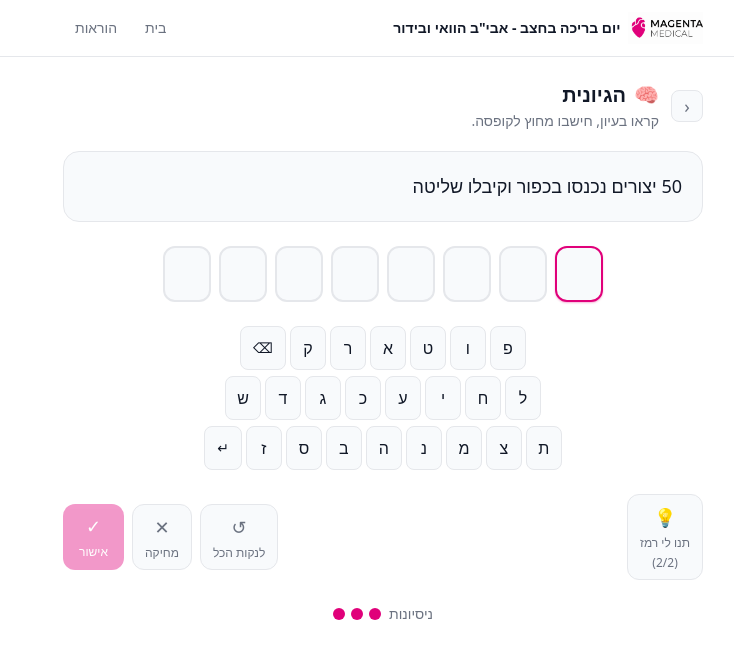
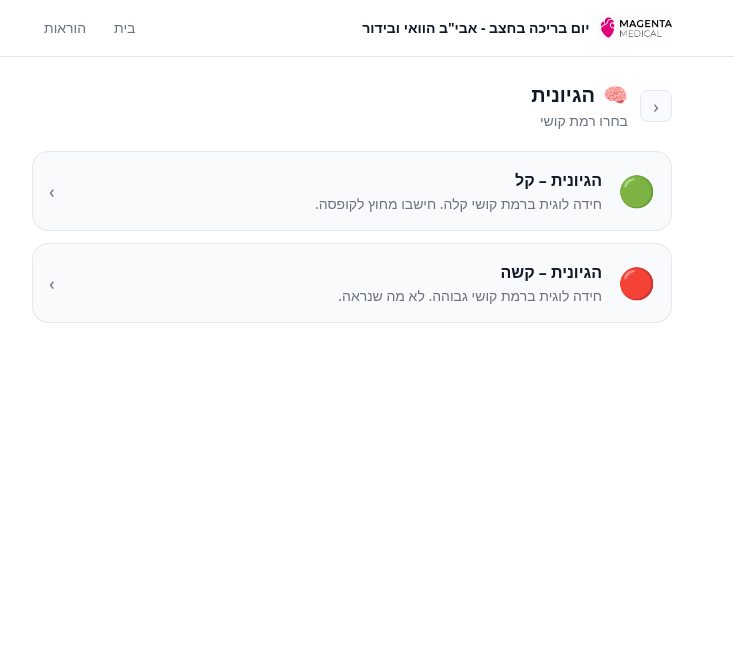
Before and after one commit to oribarlanda/Magentas-Games, a Next.js app: page /logic in a window 1280 px wide. Shown: the top 658 px of the page, without its empty margins (464-1198 px from the left). Built offline with nearby package versions, Linux system fonts and the light colour scheme.

Commit message:
Update page.tsx

```diff
--- a/src/app/logic/page.tsx
+++ b/src/app/logic/page.tsx
@@ -1,11 +1,34 @@
-import logicData from "../../../data/logic.json";
-import LogicGame from "@/components/games/LogicGame";
+import Link from "next/link";
 import GamePageWrapper from "@/components/ui/GamePageWrapper";
 
 export default function LogicPage() {
   return (
-    <GamePageWrapper title="הגיונית" icon="🧠" subtitle="קראו בעיון, חישבו מחוץ לקופסה.">
-      <LogicGame data={logicData} />
+    <GamePageWrapper title="הגיונית" icon="🧠" subtitle="בחרו רמת קושי">
+      <div className="space-y-3 mt-2">
+        <Link
+          href="/logic/easy"
+          className="flex items-center gap-4 p-4 rounded-2xl border bg-brand-surface border-brand-border hover:border-brand-accent transition-all"
+        >
+          <div className="text-3xl shrink-0">🟢</div>
+          <div className="flex-1 min-w-0">
+            <h2 className="font-bold text-brand-text mb-0.5">הגיונית – קל</h2>
+            <p className="text-brand-muted text-sm">חידה לוגית ברמת קושי קלה. חישבו מחוץ לקופסה.</p>
+          </div>
+          <div className="text-brand-muted shrink-0 text-lg">›</div>
+        </Link>
+
+        <Link
+          href="/logic/hard"
+          className="flex items-center gap-4 p-4 rounded-2xl border bg-brand-surface border-brand-border hover:border-brand-accent transition-all"
+        >
+          <div className="text-3xl shrink-0">🔴</div>
+          <div className="flex-1 min-w-0">
+            <h2 className="font-bold text-brand-text mb-0.5">הגיונית – קשה</h2>
+            <p className="text-brand-muted text-sm">חידה לוגית ברמת קושי גבוהה. לא מה שנראה.</p>
+          </div>
+          <div className="text-brand-muted shrink-0 text-lg">›</div>
+        </Link>
+      </div>
     </GamePageWrapper>
   );
 }
```
